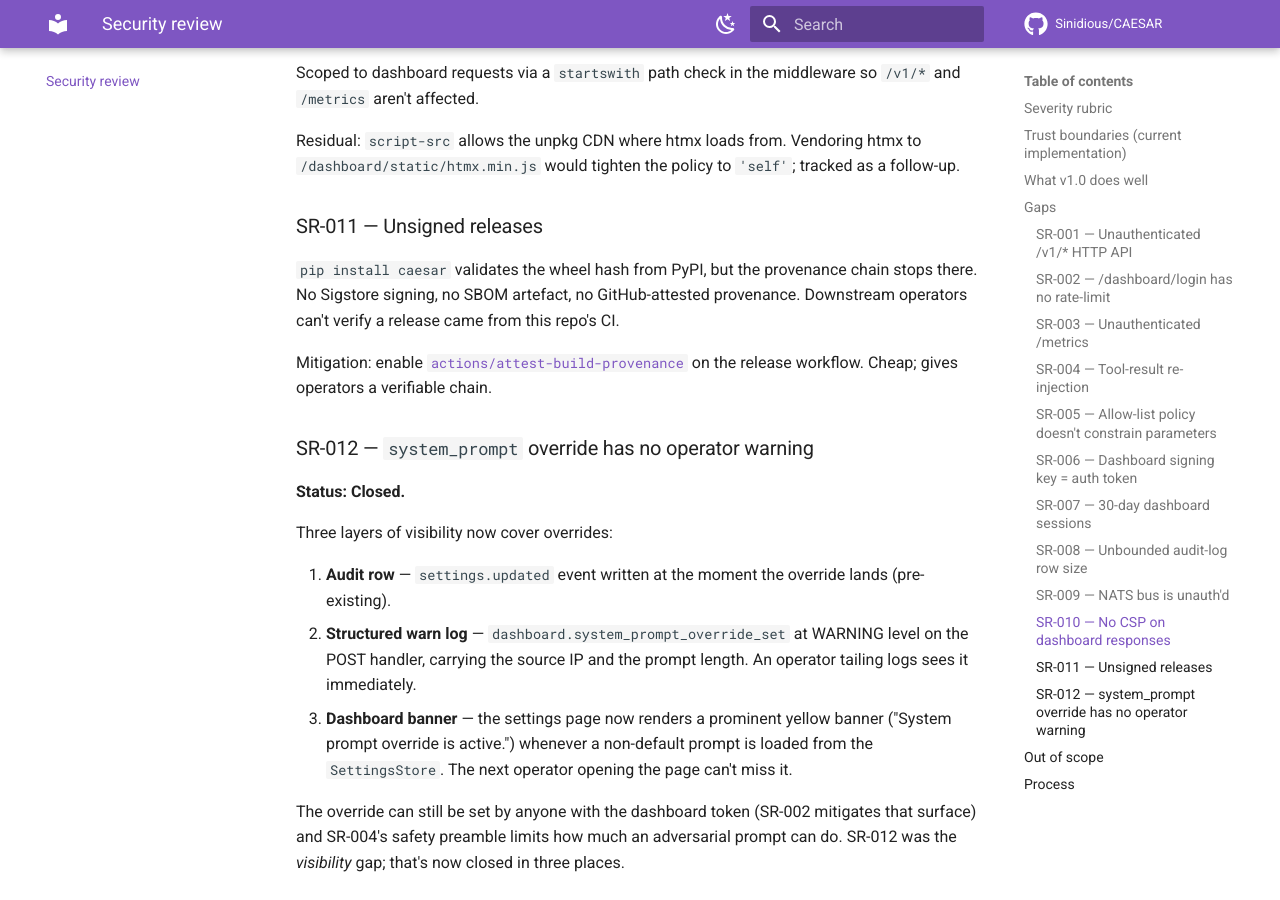
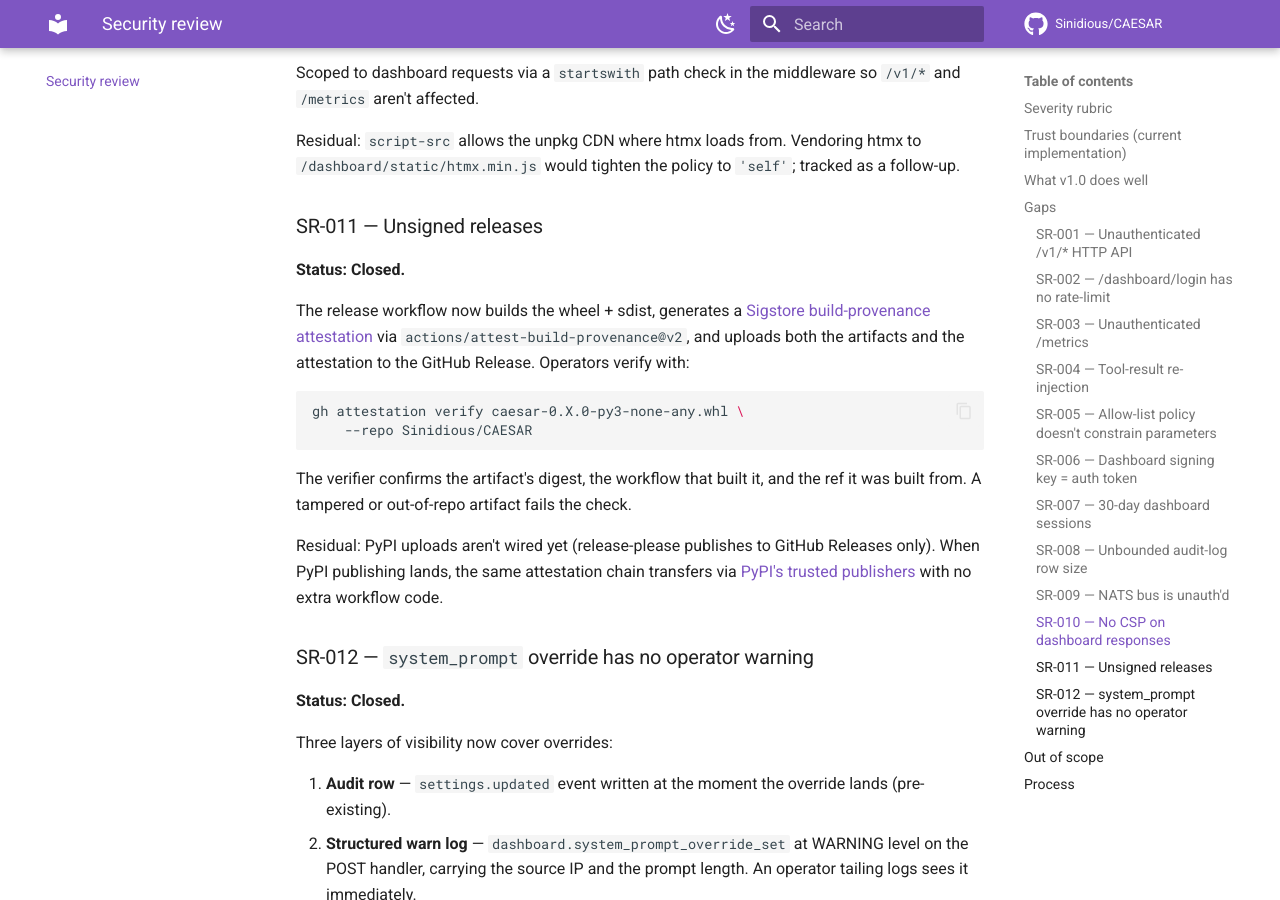
Before and after one commit to Sinidious/CAESAR, an MkDocs documentation site: the page built from docs/SECURITY-REVIEW.md, in a window 1280 px wide and 900 px high, scrolled down 6878 px. Built offline with MkDocs 1.6.1 and Material for MkDocs 9.7.7, drawn with Linux system fonts in a browser that asks for light colours; comment, search, counter and statistics services are not loaded; some of the changed text lies outside the part shown.

Commit message:
ci: attach Sigstore build-provenance attestations on release (SR-011) (#51)

````diff
--- a/docs/SECURITY-REVIEW.md
+++ b/docs/SECURITY-REVIEW.md
@@ -84,7 +84,7 @@ know?".
 | SR-008 | Low      | Audit-log row size is unbounded                                         | Closed | Per-string clamp at write (this branch, default 16KB) |
 | SR-009 | Low      | NATS bus has no auth in single-node default                             | Open   |           |
 | SR-010 | Low      | Dashboard responses lack `Content-Security-Policy` headers              | Closed | CSP + X-Frame-Options + nosniff middleware (this branch) |
-| SR-011 | Low      | Releases are unsigned (no Sigstore / cosign / SBOM attestation)         | Open   |           |
+| SR-011 | Low      | Releases are unsigned (no Sigstore / cosign / SBOM attestation)         | Closed | `actions/attest-build-provenance` on every release (this branch) |
 | SR-012 | Low      | LLM `system_prompt` override has no operator-visible warning             | Closed | Warning banner on settings page + structured warn log (this branch) |
 
 ### SR-001 — Unauthenticated `/v1/*` HTTP API
@@ -286,14 +286,27 @@ policy to `'self'`; tracked as a follow-up.
 
 ### SR-011 — Unsigned releases
 
-`pip install caesar` validates the wheel hash from PyPI, but the
-provenance chain stops there. No Sigstore signing, no SBOM
-artefact, no GitHub-attested provenance. Downstream operators
-can't verify a release came from this repo's CI.
+**Status: Closed.**
 
-Mitigation: enable [`actions/attest-build-provenance`](https://docs.github.com/en/actions/security-guides/using-artifact-attestations-to-establish-provenance-for-builds)
-on the release workflow. Cheap; gives operators a verifiable
-chain.
+The release workflow now builds the wheel + sdist, generates a
+[Sigstore build-provenance attestation](https://docs.github.com/en/actions/security-guides/using-artifact-attestations-to-establish-provenance-for-builds)
+via `actions/attest-build-provenance@v2`, and uploads both the
+artifacts and the attestation to the GitHub Release. Operators
+verify with:
+
+```sh
+gh attestation verify caesar-0.X.0-py3-none-any.whl \
+    --repo Sinidious/CAESAR
+```
+
+The verifier confirms the artifact's digest, the workflow that
+built it, and the ref it was built from. A tampered or
+out-of-repo artifact fails the check.
+
+Residual: PyPI uploads aren't wired yet (release-please publishes
+to GitHub Releases only). When PyPI publishing lands, the same
+attestation chain transfers via [PyPI's trusted publishers](https://docs.pypi.org/trusted-publishers/)
+with no extra workflow code.
 
 ### SR-012 — `system_prompt` override has no operator warning
 
````
Also changed, not shown: docs/OPERATIONS.md (+18 -0 lines), 1 other file.
